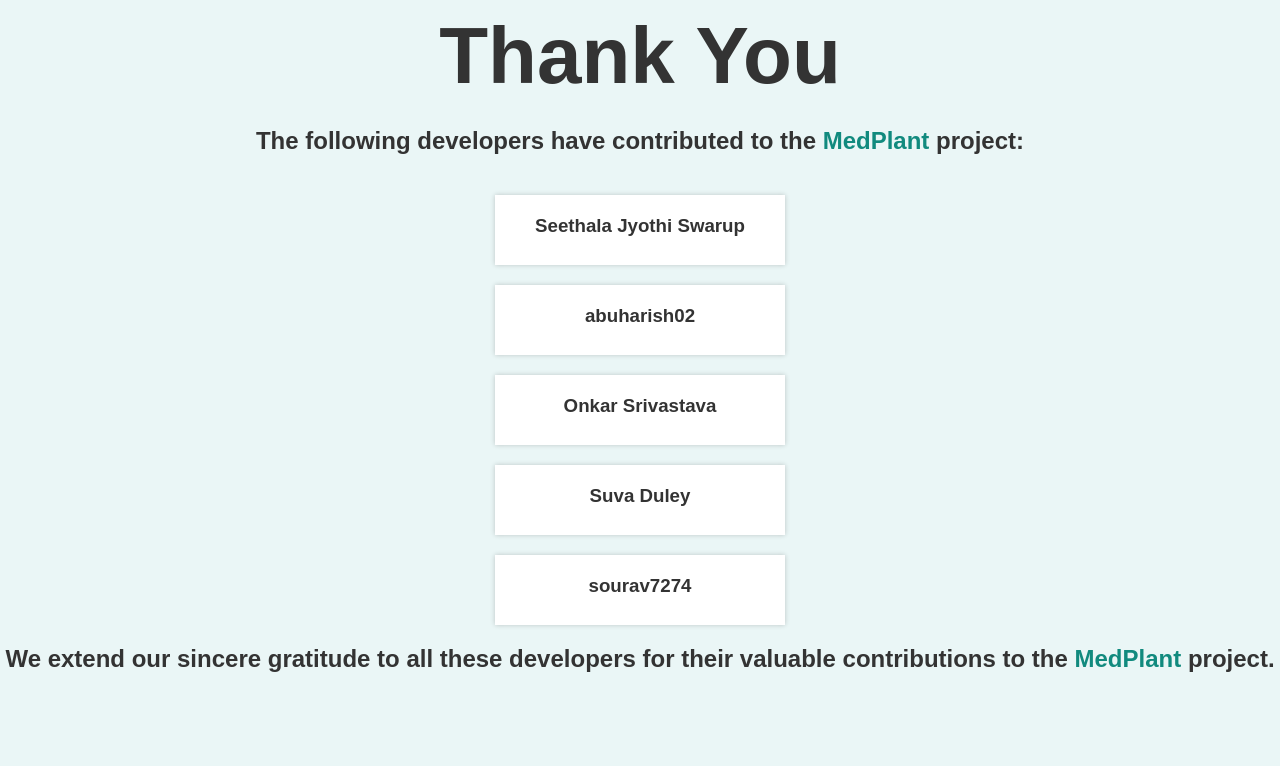
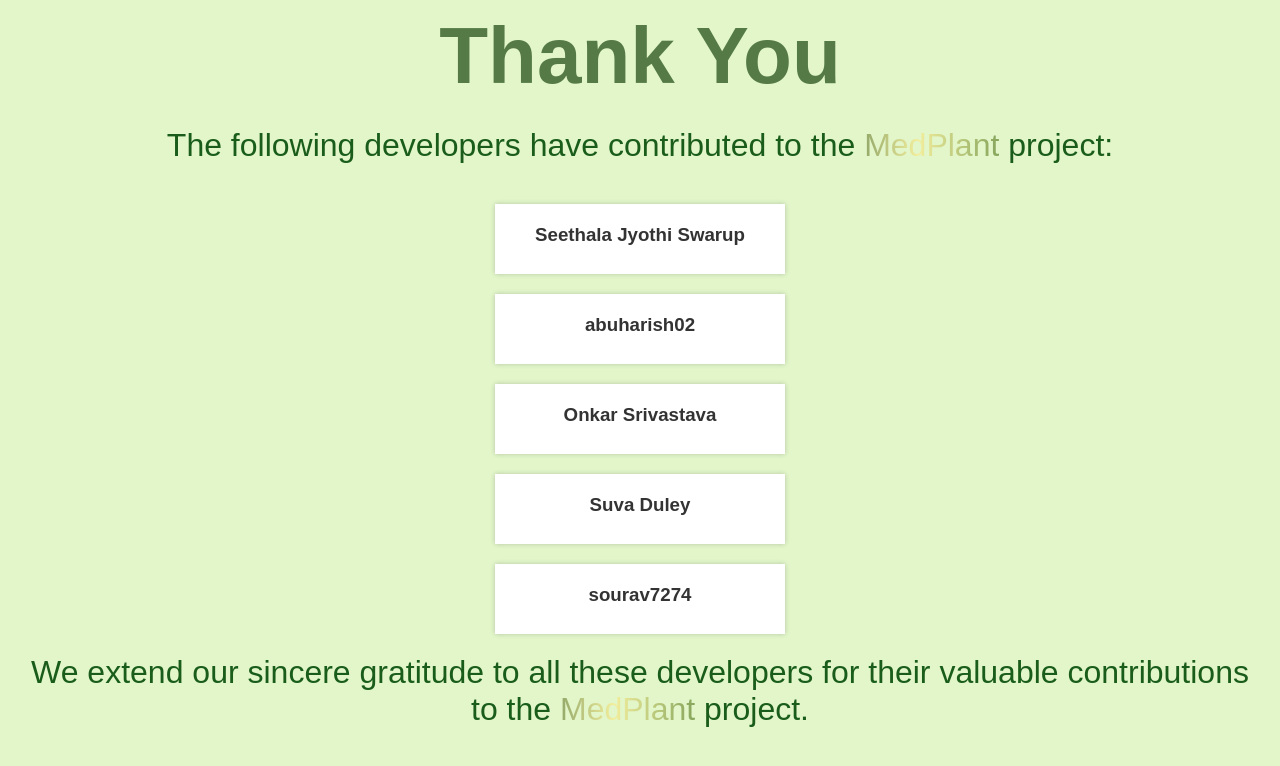
Before and after one commit to swarupe7/MedPlant, a PHP site: page /ThankYou.html in a window 1280 px wide. Shown: the top 766 px of the page. Run offline with PHP 8.4, Linux system fonts and the light colour scheme.

Commit message:
beautified the thankyou page

```diff
--- a/ThankYou.html
+++ b/ThankYou.html
@@ -10,8 +10,8 @@
 <body>
     <div class="container">
 
-        <h1>Thank You</h1>
-        <h2>The following developers have contributed to the <span style="color: #118a7e;"> MedPlant </span> project:</h2>
+        <h1 class="thank-you">Thank You</h1>
+        <h2 class="main">The following developers have contributed to the <span class="magic"><span class="magic-text">MedPlant</span></span> project:</h2>
         <a href="https://github.com/swarupe7" target="_blank" class="link">
             <div class="card">
                 <h3> Seethala Jyothi Swarup</h3>
@@ -42,7 +42,7 @@
                     sourav7274</h3>
             </div>
         </a>
-        <h2>We extend our sincere gratitude to all these developers for their valuable contributions to the <span style="color: #118a7e;"> MedPlant </span> project.</h2>
+        <h2 class="main">We extend our sincere gratitude to all these developers for their valuable contributions to the <span class="magic"><span class="magic-text">MedPlant</span></span> project.</h2>
     </div>
 </body>
 
--- a/style3.css
+++ b/style3.css
@@ -1,5 +1,5 @@
 body {
-    background-color: #eaf6f6;
+    background-color: #E2F6CA;
     font-family: Arial, sans-serif;
     margin: 0;
     padding: 0;
@@ -21,10 +21,10 @@ h1 {
     margin-top: 10px;
     margin-bottom: 5px;
 }
+.main{
+    color: #1A5D1A;
+}
 
-h2 {
-    color: #333;
-}
 
 .card {
     flex-basis: 0;
@@ -52,3 +52,84 @@ h2 {
 .link {
     text-decoration: none;
 }
+.thank-you{
+    color: #557A46;
+}
+:root {
+    /* --purple: rgb(123, 31, 162);
+    --violet: rgb(103, 58, 183);
+    --pink: rgb(244, 143, 177); */
+
+    /* --red: #F31559;
+    --magenta: #FF52A2;
+    --orange: #FFB07F;
+
+    --green: #1A5D1A;
+    --yellow: #F1C93B;
+    --blue: #78C1F3; */
+    --yellow: #F2EE9D;
+    --l-green: #7A9D54;
+    --d-green: #557A46;
+  }
+
+  @keyframes background-pan {
+    from {
+      background-position: 0% center;
+    }
+
+    to {
+      background-position: -200% center;
+    }
+  }
+
+  @keyframes scale {
+    from, to {
+      transform: scale(0);
+    }
+
+    50% {
+      transform: scale(1);
+    }
+  }
+
+  @keyframes rotate {
+    from {
+      transform: rotate(0deg);
+    }
+
+    to {
+      transform: rotate(180deg);
+    }
+  }
+
+
+  h2 {
+    color: white;
+    font-family: "Rubik", sans-serif;
+    font-size: clamp(2em, 2vw, 4em);
+    font-weight: 400;
+    margin: 0px;
+    padding: 20px;
+    text-align: center;
+  }
+
+  h2 > .magic {
+    display: inline-block;
+    position: relative;
+  }
+
+
+  h2 > .magic > .magic-text {
+    animation: background-pan 3s linear infinite;
+    background: linear-gradient(
+      to right,
+      var(--yellow),
+      var(--l-green),
+      var(--d-green),
+      var(--yellow)
+    );
+    background-size: 200%;
+    -webkit-background-clip: text;
+    -webkit-text-fill-color: transparent;
+    white-space: nowrap;
+  }
```
